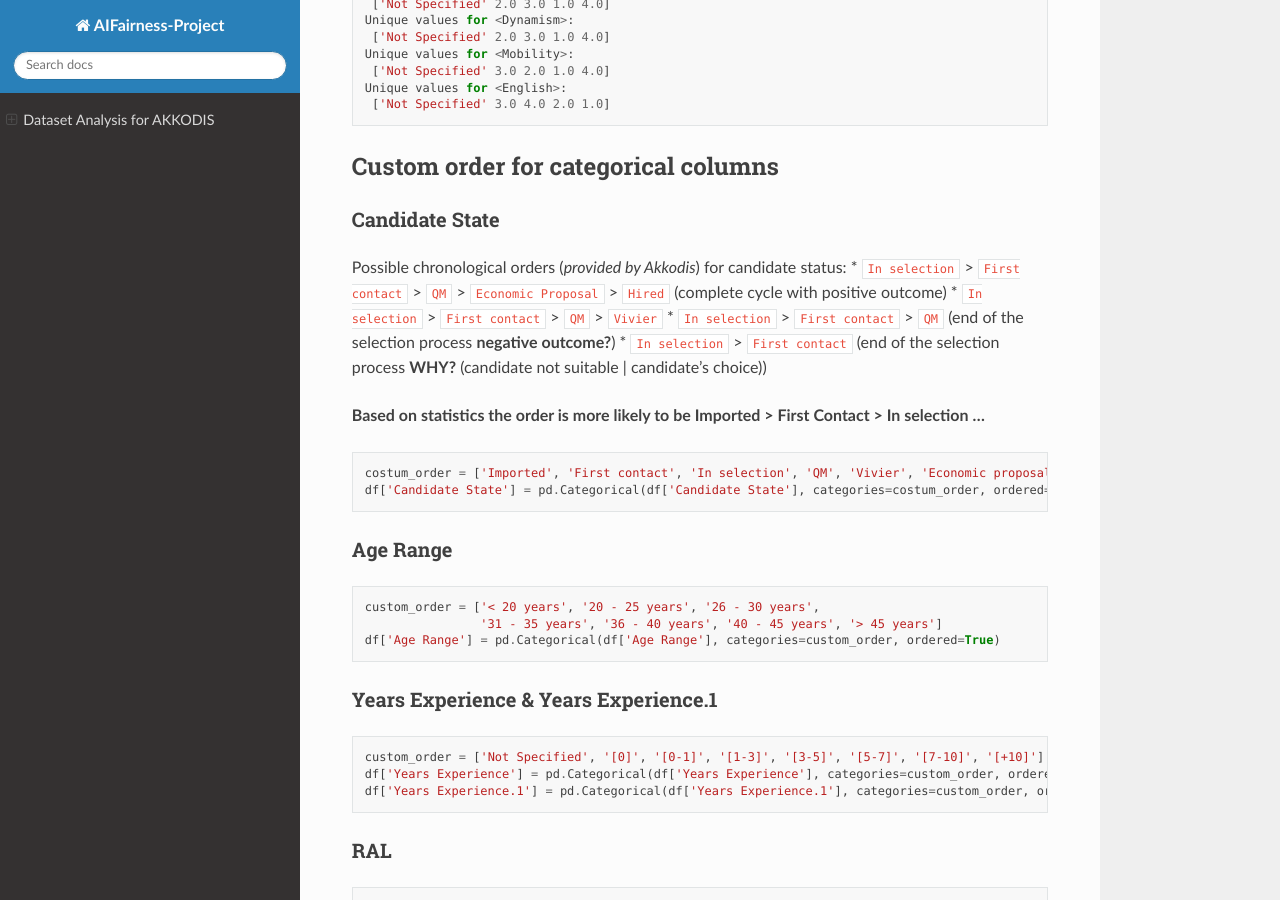
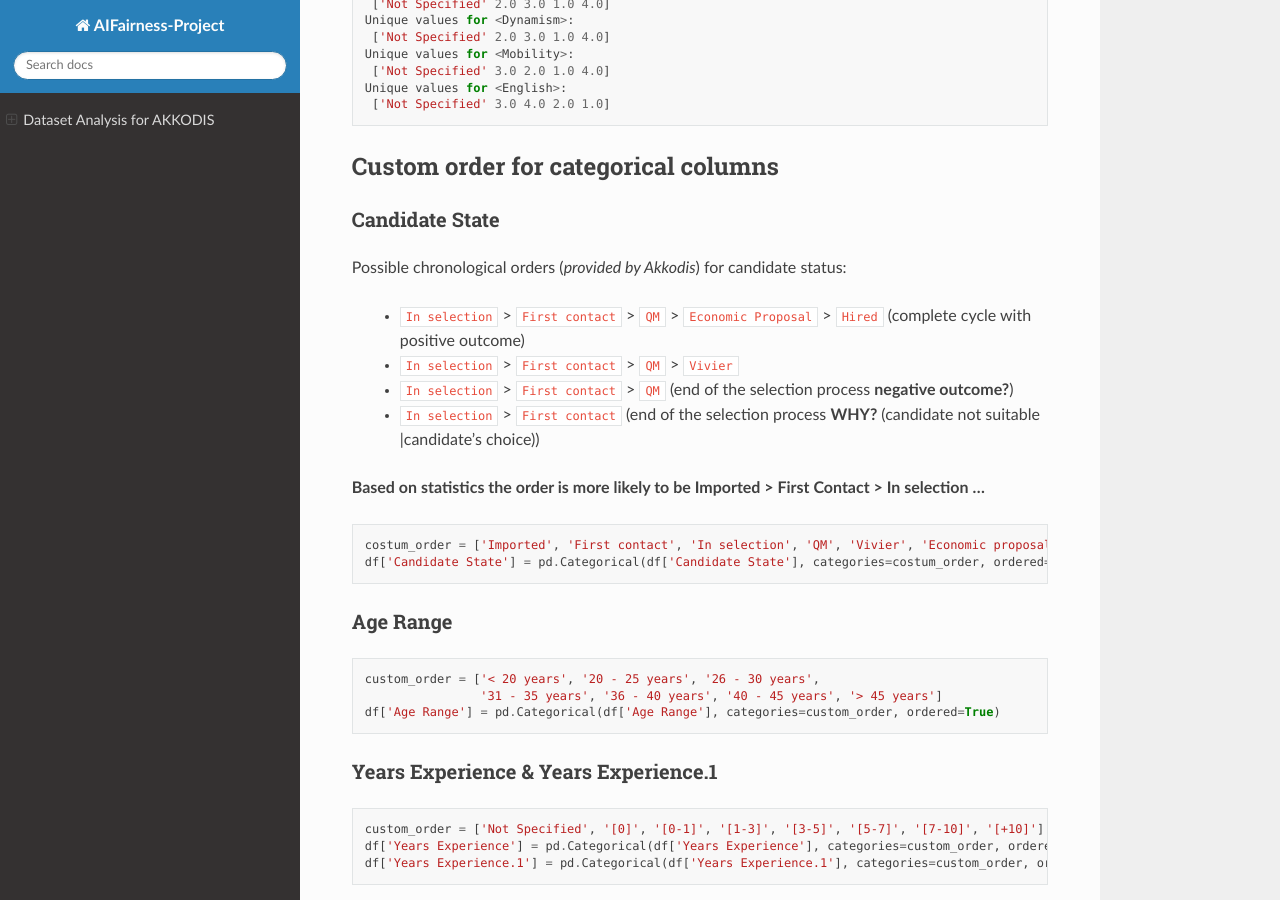
Before and after one commit to giulia-vivarelli/AIFairness-Project, a Sphinx documentation site: the page built from docs/source/index.rst, in a window 1280 px wide and 900 px high, scrolled down 5629 px. Built offline with Sphinx 7.4.7 and the Read the Docs theme 3.1.0, drawn with Linux system fonts in a browser that asks for light colours.

```diff
--- a/docs/source/index.rst
+++ b/docs/source/index.rst
@@ -264,13 +264,11 @@ Candidate State
 ~~~~~~~~~~~~~~~
 
 Possible chronological orders (*provided by Akkodis*) for candidate
-status: \* ``In selection`` > ``First contact`` > ``QM`` >
-``Economic Proposal`` > ``Hired`` (complete cycle with positive outcome)
-\* ``In selection`` > ``First contact`` > ``QM`` > ``Vivier`` \*
-``In selection`` > ``First contact`` > ``QM`` (end of the selection
-process **negative outcome?**) \* ``In selection`` > ``First contact``
-(end of the selection process **WHY?** (candidate not suitable \|
-candidate’s choice))
+status:
+   * ``In selection`` > ``First contact`` > ``QM`` > ``Economic Proposal`` > ``Hired`` (complete cycle with positive outcome)
+   * ``In selection`` > ``First contact`` > ``QM`` > ``Vivier``
+   * ``In selection`` > ``First contact`` > ``QM`` (end of the selection process **negative outcome?**)
+   * ``In selection`` > ``First contact`` (end of the selection process **WHY?** (candidate not suitable \|candidate’s choice))
 
 **Based on statistics the order is more likely to be Imported > First
 Contact > In selection …**
```
